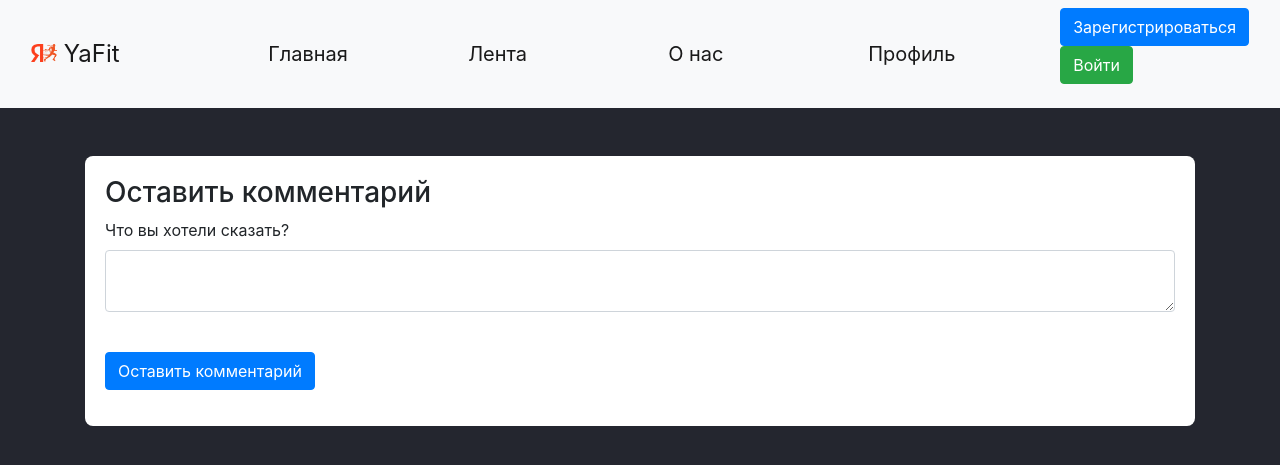
After one commit to Mnedo/YaFit, a Flask app: page /com_add/1 in a window 1280 px wide. The commit adds this page. Shown: the top 465 px of the page. Run offline with Flask 2, Linux system fonts and the light colour scheme; some libraries are stand-ins or nearby versions.

Commit message:
prepare to add api add add_comment template for repost_habit(check add_comment)

```diff
--- /dev/null
+++ b/forms/CommentForm.py
@@ -0,0 +1,8 @@
+from flask_wtf import FlaskForm
+from wtforms import TextAreaField, SubmitField
+from wtforms.validators import DataRequired
+
+
+class ComForm(FlaskForm):
+    content = TextAreaField('Что вы хотели сказать?', validators=[DataRequired()])
+    submit = SubmitField('Оставить комментарий')
--- a/main.py
+++ b/main.py
@@ -12,6 +12,7 @@ from data.comments import Comments
 from data.habits import Habits
 from data.news import News
 from data.users import User
+from forms.CommentForm import ComForm
 from forms.RegisterForm import RegisterForm
 from forms.AddHabit import AddHabitForm
 
@@ -163,6 +164,30 @@ def add_habit():
     return render_template("add_habit.html", form=form)
 
 
+@app.route("/add_habit/<int:habit_id>", methods=['GET', 'POST'])
+def repost_habit(habit_id):
+    pass
+    # special for Narek
+
+
+@app.route("/com_add/<int:new_id>", methods=['GET', 'POST'])
+def comm_add(new_id):
+    form = ComForm()
+    if form.validate_on_submit():
+        db_sess = db_session.create_session()
+        to_new = db_sess.query(News).filter(News.id == new_id).first()
+        idd = len(db_sess.query(Comments).all())
+        to_new.comms = str(to_new.comms) + ';{}'.format(idd)
+        com = Comments()
+        com.user_id = current_user.id
+        com.content = form.content.data
+        db_sess.add(com)
+        db_sess.add(to_new)
+        db_sess.commit()
+        return redirect('/')
+    return render_template("add_com.html", form=form)
+
+
 @app.route("/office", methods=['GET', 'POST'])
 def my_office():
     return render_template('office.html')
--- /dev/null
+++ b/templates/add_com.html
@@ -0,0 +1,28 @@
+{% extends "base.html" %}
+
+{% block content %}
+
+<div class="btn-toolbar justify-content-between">
+    <h3></h3>
+</div>
+
+<form action="" method="post">
+    <div class="form_black">
+        <h3>Оставить комментарий</h3>
+        {{ form.hidden_tag() }}
+        <p>
+            {{ form.content.label }}<br>
+            {{ form.content(class="form-control") }}<br>
+            {% for error in form.content.errors %}
+        <div class="alert alert-danger" role="alert">
+            {{ error }}
+        </div>
+        {% endfor %}
+        </p>
+        <p>{{ form.submit(type="submit", class="btn btn-primary") }}</p>
+        <div>{{ message }}</div>
+    </div>
+</form>
+
+
+{% endblock %}
--- a/templates/index.html
+++ b/templates/index.html
@@ -42,7 +42,7 @@
         {% if new['comms'] %}
         <div class="menu_item">
             <h6>Комментарии                 {% if current_user.is_authenticated %}
-            <a href="/new_add/{{ new['id'] }}" class="btn btn-primary"
+            <a href="/com_add/{{ new['id'] }}" class="btn btn-primary"
                        style=" height:25px; width:135px; font-size: 10px; margin-bottom:5px; margin-left: 30px;">Оставить
                         комментарий</a>
             {% endif %} </h6>
```
Also changed, not shown: data/comments_resources.py (added), data/habit_resources.py (added), data/news_resources.py (added), data/user_resources.py (added), db/habits.db.
